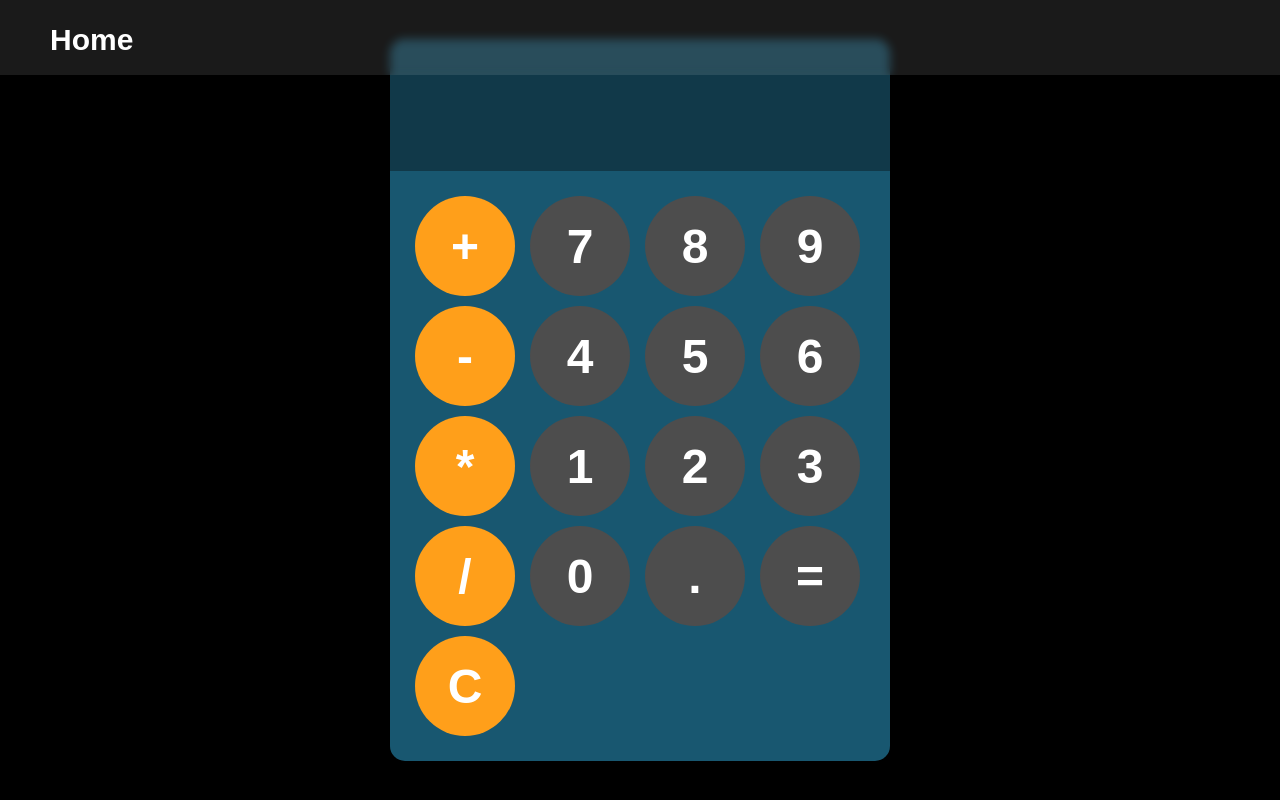
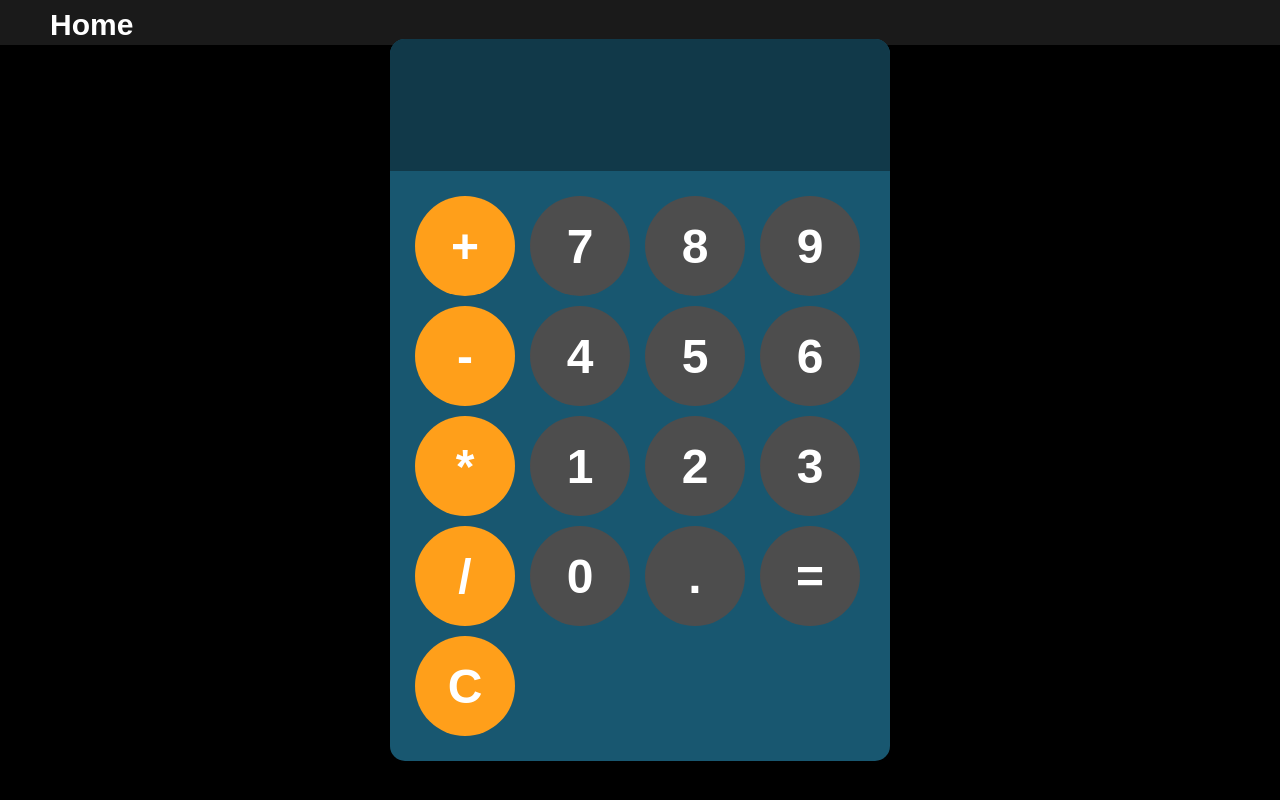
Before and after one commit to LukeTrlin/Portfolio, a plain HTML site: page Calculator.html in a window 1280 px wide. Drawn offline with Linux system fonts and the light colour scheme.

Commit message:
Update calculator.css

```diff
--- a/calculator.css
+++ b/calculator.css
@@ -6,22 +6,22 @@ body{
     height: 100vh;
     background-color: hsl(0, 0%, 00%);
 }
-
-.nav {
+nav {
     z-index: 1;
     position: fixed;
     top: 0;
     left: 0;
     padding-top: 5px;
     display: flex;
-    justify-content: flex; /* Align the links to the right */
+    justify-content: flex-start; /* Align the links to the left or change to flex-end for right alignment */
     align-items: center; /* Vertically center the links */
     background-color: rgba(255, 255, 255, 0.1);
     backdrop-filter: blur(5px);
-    height: 70px;
-    width: 100%; /* Ensure it spans the entire width of the screen */
-    padding-left: 50px; /* Optional: Space out the links from the right edge */
+    height: clamp(3vh, 5vh, 8vh); /* Navbar height will scale between 3% to 8% of the viewport height */
+    width: 100%;
+    padding-left: 50px;
 }
+
 
 /* Styling for the links */
 a {
@@ -42,7 +42,9 @@ a:hover {
     color: hsl(1, 0%, 90%);
 }
 
+
 #calculator{
+    z-index: 2;
     font-family: Arial, sans-serif;
     background-color:  #185770;
     border-radius: 15px;
```
